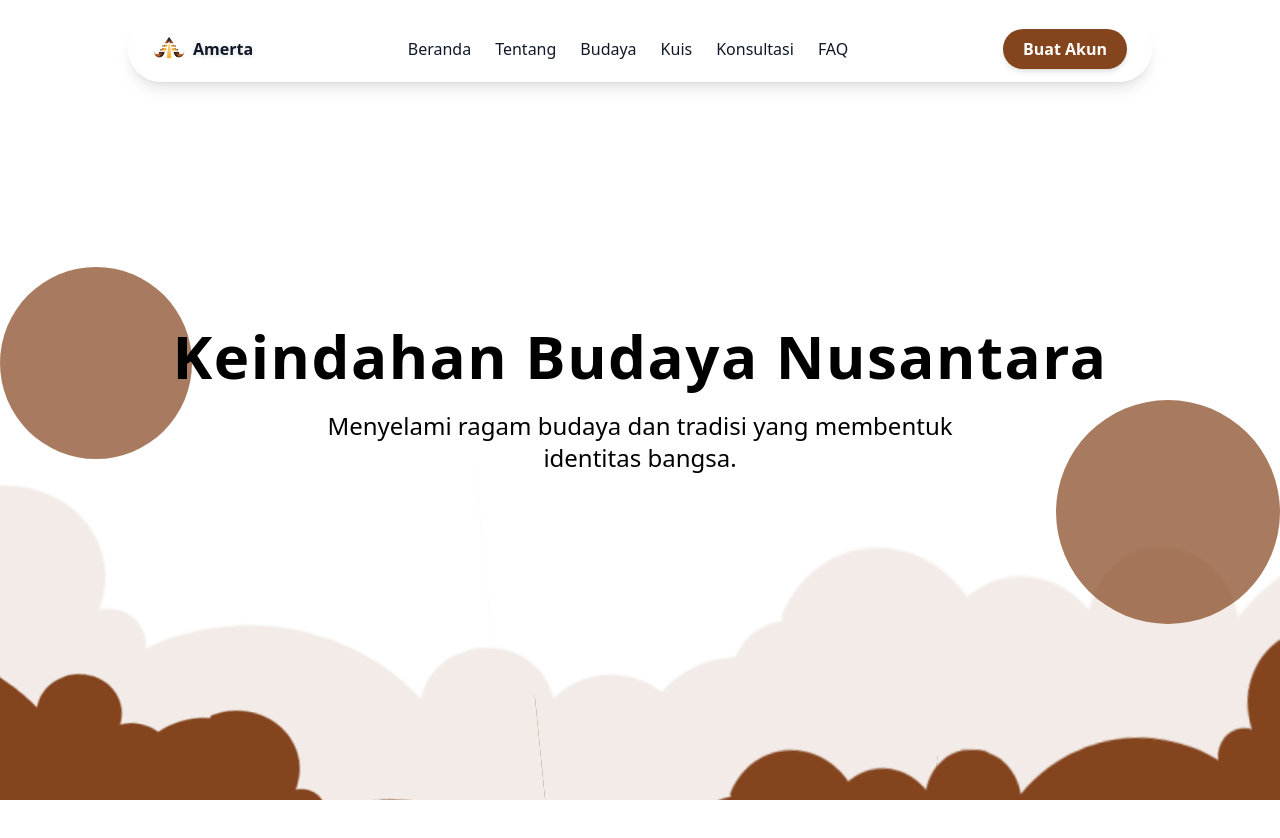
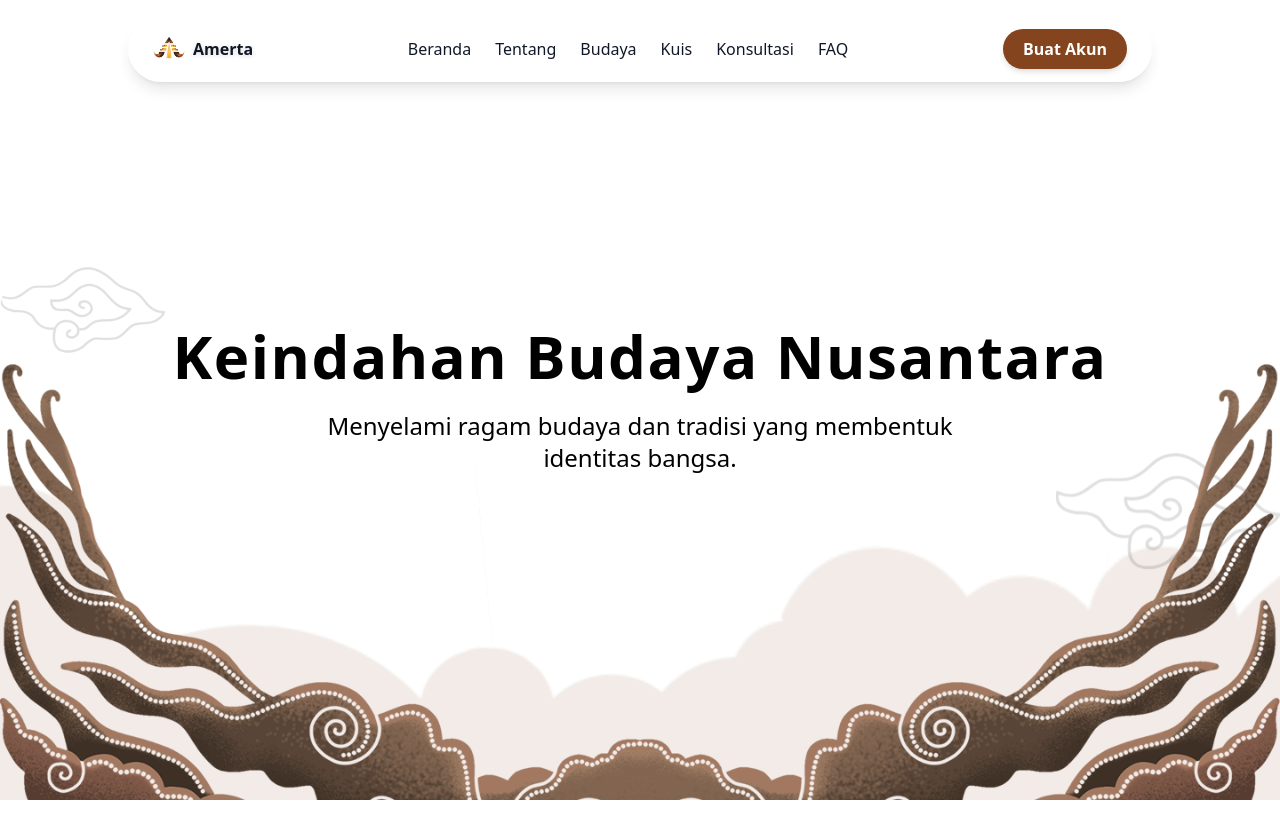
Before and after one commit to reynaldo0/amerta, a React (Vite) app: page / in a window 1280 px wide. Shown: the top 838 px of the page. Built offline with nearby package versions, Linux system fonts and the light colour scheme.

Commit message:
upd : illustrasi

```diff
--- a/src/pages/home/Hero.jsx
+++ b/src/pages/home/Hero.jsx
@@ -29,8 +29,9 @@ export default function Hero() {
       {/* <div className="absolute inset-0 bg-black/40" /> */}
 
       {/* Parallax Object 1 */}
-      <div
-        className="absolute left-0 top-1/3 w-48 h-48 bg-[#84441E] rounded-full opacity-70"
+      <img
+        className="absolute left-0 top-1/3 rounded-full opacity-70"
+        src="/illustrasi/batik2.svg"
         style={{
           transform: `translateX(${offsetY * 0.4}px) translateY(${
             offsetY * 0.2
@@ -40,8 +41,10 @@ export default function Hero() {
       />
 
       {/* Parallax Object 2 */}
-      <div
-        className="absolute right-0 top-1/2 w-56 h-56 bg-[#84441E] rounded-full opacity-70"
+      <img
+        src="/illustrasi/batik2.svg" // ganti dengan path svg kamu
+        alt="Circle Parallax"
+        className="absolute right-0 top-1/2 w-56 h-56 opacity-70"
         style={{
           transform: `translateX(-${offsetY * 0.5}px) translateY(${
             offsetY * 0.3
@@ -70,9 +73,9 @@ export default function Hero() {
       {/* Wave Parallax */}
       <div className="absolute bottom-0 w-full overflow-hidden leading-[0] z-20">
         <img
-          src="/wave.svg"
+          src="/wave/hero.png"
           alt="Wave"
-          className="w-full h-56 md:h-72 object-cover"
+          className="w-full h-56 md:h-full object-cover"
           style={{
             transform:
               offsetY > 0
```
Also changed, not shown: public/illustrasi/batik2.svg (added), public/wave/hero.png (added).
